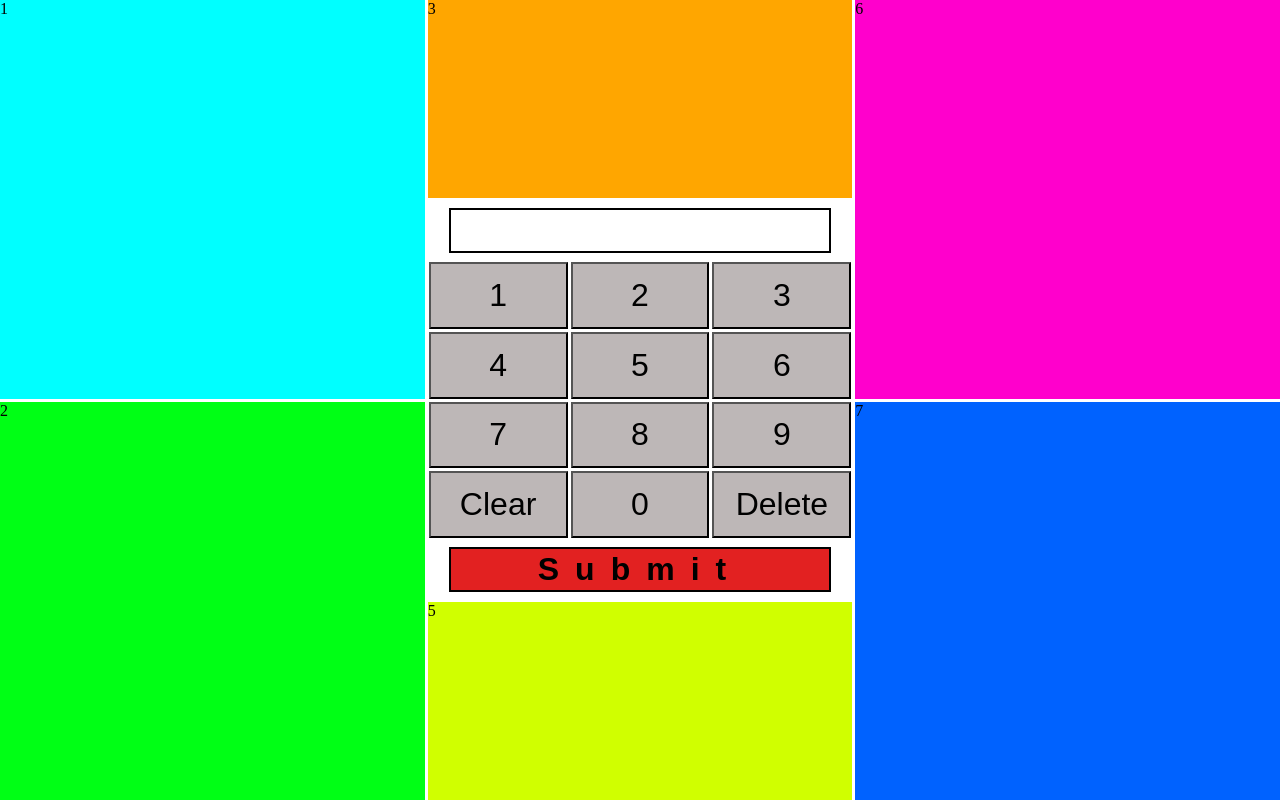
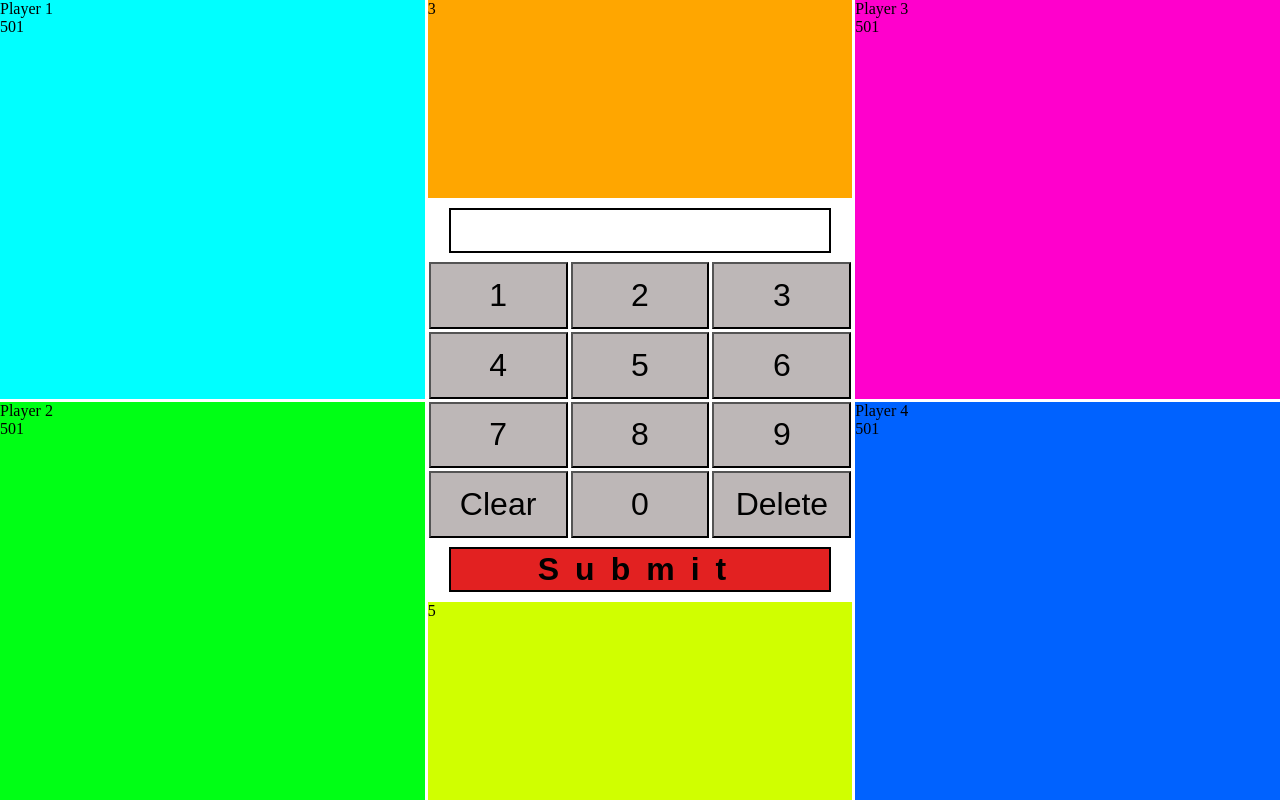
Before and after one commit to UweK17/dartscoreboard, a React (Create React App) app: page / in a window 1280 px wide. Built offline with nearby package versions, Linux system fonts and the light colour scheme.

Commit message:
player componenten angelegt

```diff
--- a/src/App.js
+++ b/src/App.js
@@ -4,16 +4,24 @@ import Calculator from './components/Calculator.js';
 function App() {
   return (
     <>
-      <div class="partitionScreen">
-        <div class="topLeft"> 1</div>
-        <div class="bottomLeft"> 2</div>
-        <div class="topMiddle"> 3</div>
-        <div class="middleMiddle">
+      <div className="partitionScreen">
+        <div className="topLeft player1">Player 1
+          <div className="player1score">501</div>
+        </div>
+        <div className="bottomLeft player2">Player 2
+          <div className="player2score">501</div>
+        </div>
+        <div className="topMiddle"> 3</div>
+        <div className="middleMiddle">
           <Calculator />
         </div>
-        <div class="bottomMiddle"> 5</div>
-        <div class="topRight"> 6</div>
-        <div class="bottomRight"> 7</div>
+        <div className="bottomMiddle"> 5</div>
+        <div className="topRight player3">Player 3
+          <div className="player3score">501</div>
+        </div>
+        <div className="bottomRight player4">Player 4
+          <div className="player4score">501</div>
+        </div>
       </div>
     </>
   );
```
